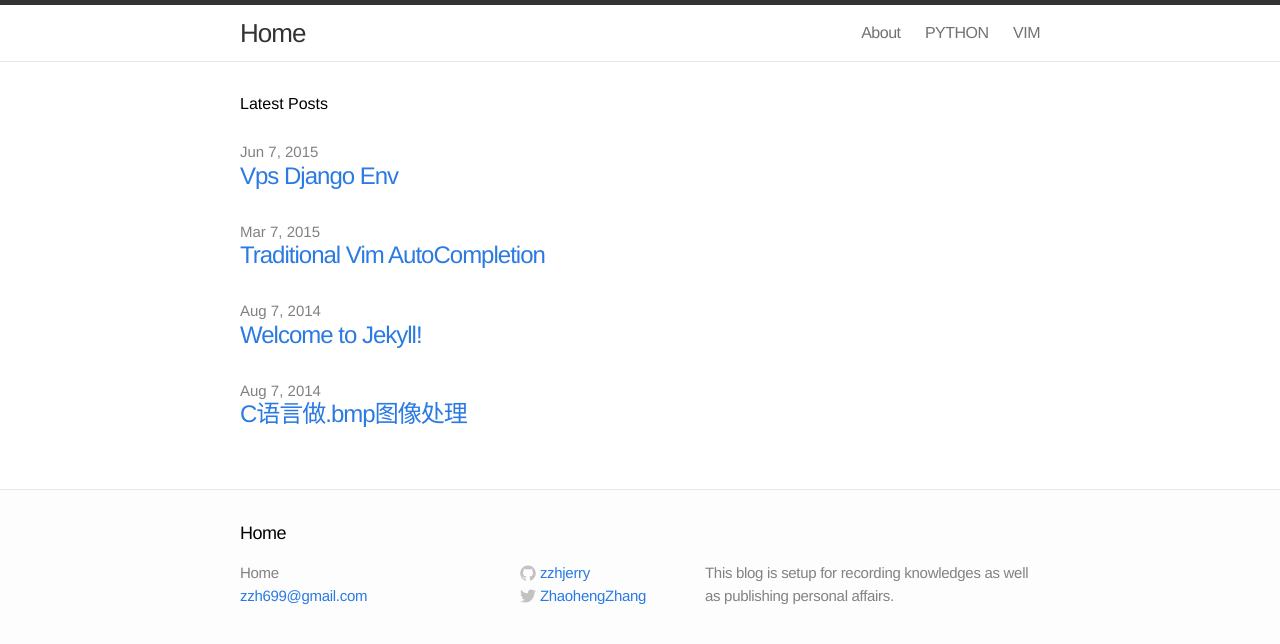
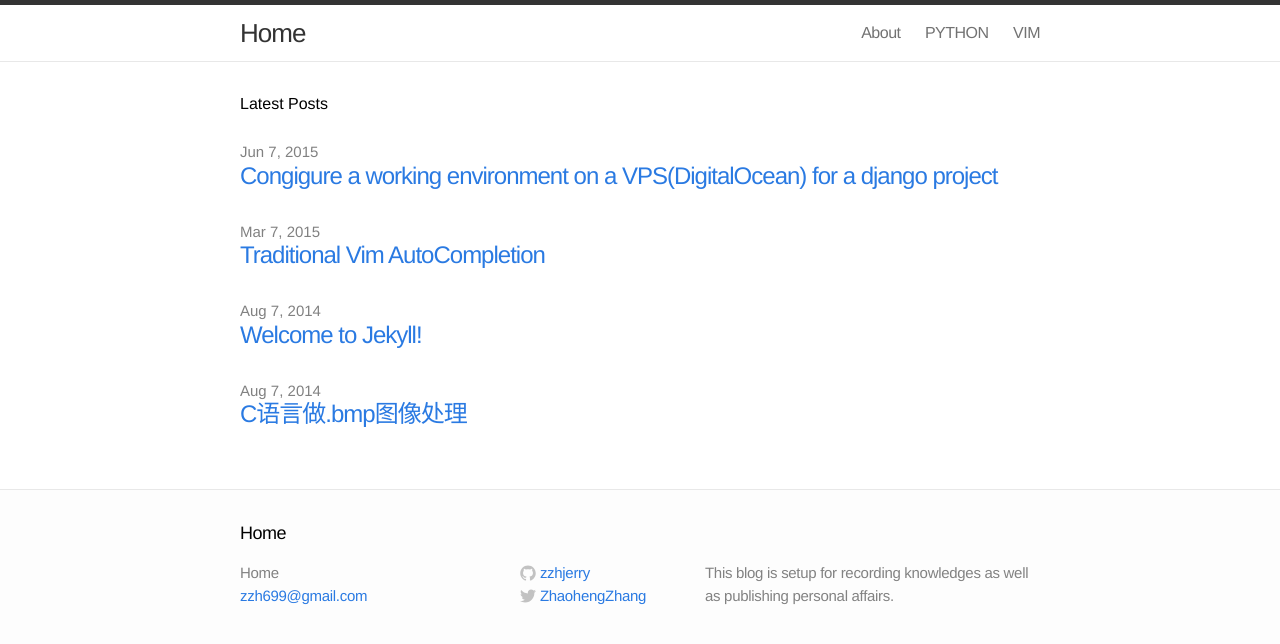
Before and after one commit to zzh699/myblog, a Jekyll site: the page built from index.html, in a window 1280 px wide. Shown: the top 644 px of the page. Built offline with Jekyll 4.4.1, drawn with Linux system fonts in a browser that asks for light colours; the list of posts is cut into pages by our own code.

Commit message:
revise vps with django post

```diff
--- a/_posts/2015-06-07-vps-django-env.md
+++ b/_posts/2015-06-07-vps-django-env.md
@@ -1,28 +1,29 @@
 ---
 layout: post
 date: 2015-06-07 03:25
+title: Congigure a working environment on a VPS(DigitalOcean) for a django project
 tags: django
 ---
 
 # Congigure a working environment on a VPS(DigitalOcean) for a django project
 
-## 1. Get a VPS host on ![DigitalOcean](https://www.digitalocean.com/?utm_source=adwords&utm_medium=brand_sem&utm_campaign=Brand_Protection&utm_term=digitalocean&adgroup=&matchtype=e&network=g&device=c&position=1t1)
+## 1. Get a VPS host on [DigitalOcean](https://www.digitalocean.com/?utm_source=adwords&utm_medium=brand_sem&utm_campaign=Brand_Protection&utm_term=digitalocean&adgroup=&matchtype=e&network=g&device=c&position=1t1)
 
 Need to:
 
 1. Prepare a credit card to rent the suitalbe server. Don't worry, the cheapest monthly cost is no more than a normal lunch
 2. Sign up for an account
-3. follow the instructions to setup your **Droplets**. Remember to select "Django" in the "![Applications](https://cloud.digitalocean.com/droplets/new#applications)" tab under "Select Image" section.
+3. follow the instructions to setup your **Droplets**. Remember to select "Django" in the "[Applications](https://cloud.digitalocean.com/droplets/new#applications)" tab under "Select Image" section.
 4. Finish the rest of the instruction and login to the server no matter with the web console, ssh or putty(on Windows).
 
 ## 2. upgrade Django to the latest version
 
-1. First, login to the server with root and run updates, as recommandded by the ![official website](https://www.digitalocean.com/community/tutorials/how-to-install-and-configure-django-with-postgres-nginx-and-gunicorn)
+1. First, login to the server with root and run updates, as recommandded by the [official website](https://www.digitalocean.com/community/tutorials/how-to-install-and-configure-django-with-postgres-nginx-and-gunicorn)
 
     $ apt-get update
     $ apt-get upgrade
 
-2. The default Django on the server is `1.6.1`. So we need to update it to the latest version for the ![benifits](https://docs.djangoproject.com/en/1.8/howto/upgrade-version/) it provides.
+2. The default Django on the server is `1.6.1`. So we need to update it to the latest version for the [benifits](https://docs.djangoproject.com/en/1.8/howto/upgrade-version/) it provides.
 
     $ pip install -U Django
 
@@ -32,7 +33,7 @@ Need to:
 
     $ su - django
 
-2. Install ![Pathogen](https://github.com/tpope/vim-pathogen) —— the vim runtimepath management tool
+2. Install [Pathogen](https://github.com/tpope/vim-pathogen) —— the vim runtimepath management tool
 
     $ mkdir -p ~/.vim/autoload ~/.vim/bundle && curl -LSso ~/.vim/autoload/pathogen.vim https://tpo.pe/pathogen.vim
 
@@ -40,7 +41,7 @@ Add this line to you `.vimrc`
 
     $ echo "execute pathogen#infect()" >> ~/.vimrc
 
-3. Install ![NERDTree](https://github.com/scrooloose/nerdtree)
+3. Install [NERDTree](https://github.com/scrooloose/nerdtree)
 
     $ cd ~/.vim/bundle
     $ git clone https://github.com/scrooloose/nerdtree.git
```
